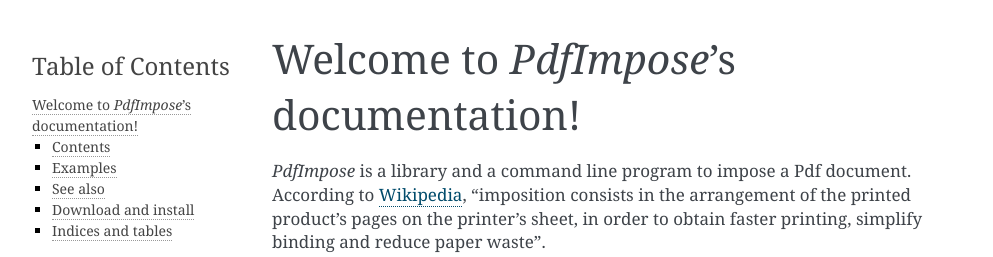
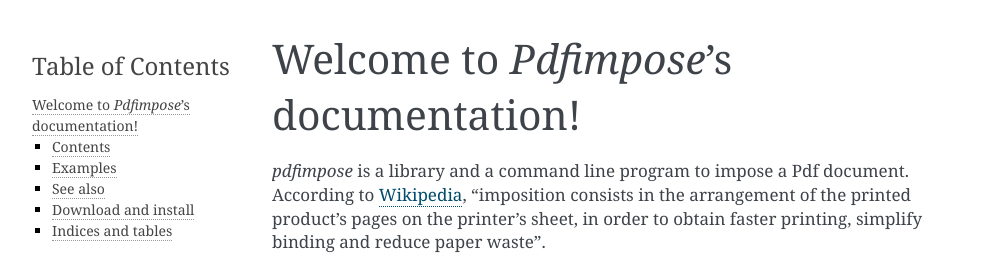
Before and after one commit to favilo/pdfimpose, a Sphinx documentation site: the page built from doc/index.rst, in a window 1280 px wide. Shown: the top 257 px of the page, without its empty margins (148-1141 px from the left). Built offline with Sphinx 7.4.7, drawn with Linux system fonts in a browser that asks for light colours.

```diff
--- a/doc/conf.py
+++ b/doc/conf.py
@@ -1,7 +1,7 @@
 #!/usr/bin/env python3
 # -*- coding: utf-8 -*-
 #
-# PdfImpose documentation build configuration file, created by
+# Pdfimpose documentation build configuration file, created by
 # sphinx-quickstart on Mon Oct 20 10:09:32 2014.
 #
 # This file is execfile()d with the current directory set to its
@@ -66,7 +66,7 @@ source_suffix = '.rst'
 master_doc = 'index'
 
 # General information about the project.
-project = 'PdfImpose'
+project = 'pdfimpose'
 copyright = '2014-2015, Louis Paternault'
 
 # The version info for the project you're documenting, acts as replacement for
@@ -199,7 +199,7 @@ html_static_path = ['_static']
 #html_file_suffix = None
 
 # Output file base name for HTML help builder.
-htmlhelp_basename = 'PdfImposedoc'
+htmlhelp_basename = 'pdfimposedoc'
 
 
 # -- Options for LaTeX output ---------------------------------------------
@@ -219,7 +219,7 @@ latex_elements = {
 # (source start file, target name, title,
 #  author, documentclass [howto, manual, or own class]).
 latex_documents = [
-  ('index', 'PdfImpose.tex', 'PdfImpose Documentation',
+  ('index', 'pdfimpose.tex', 'Pdfimpose Documentation',
    'Louis Paternault', 'manual'),
 ]
 
@@ -249,7 +249,7 @@ latex_documents = [
 # One entry per manual page. List of tuples
 # (source start file, name, description, authors, manual section).
 man_pages = [
-    ('index', 'PdfImpose', 'PdfImpose Documentation',
+    ('index', 'pdfimpose', 'Pdfimpose Documentation',
      ['Louis Paternault'], 1)
 ]
 
@@ -263,8 +263,8 @@ man_pages = [
 # (source start file, target name, title, author,
 #  dir menu entry, description, category)
 texinfo_documents = [
-  ('index', 'PdfImpose', 'PdfImpose Documentation',
-   'Louis Paternault', 'PdfImpose', 'One line description of project.',
+  ('index', 'pdfimpose', 'Pdfimpose Documentation',
+   'Louis Paternault', 'pdfimpose', 'One line description of project.',
    'Miscellaneous'),
 ]
 
--- a/doc/index.rst
+++ b/doc/index.rst
@@ -1,7 +1,7 @@
-Welcome to `PdfImpose`'s documentation!
+Welcome to `Pdfimpose`'s documentation!
 =======================================
 
-`PdfImpose` is a library and a command line program to impose a Pdf document.
+`pdfimpose` is a library and a command line program to impose a Pdf document.
 According to `Wikipedia <http://en.wikipedia.org/wiki/Imposition>`_,
 "imposition consists in the arrangement of the printed product's pages on the
 printer's sheet, in order to obtain faster printing, simplify binding and
--- a/pdfimpose/__init__.py
+++ b/pdfimpose/__init__.py
@@ -525,7 +525,7 @@ def _set_metadata(outpdf, inpdf=None):
                 infodict.update(inpdf.getDocumentInfo())
         infodict.update({
             NameObject('/Creator'): createStringObject(
-                'PdfImpose, using the PyPDF2 library — http://git.framasoft.org/spalax/pdfimpose'
+                'pdfimpose, using the PyPDF2 library — http://git.framasoft.org/spalax/pdfimpose'
                 )
         })
     except AttributeError:
--- a/setup.py
+++ b/setup.py
@@ -44,7 +44,7 @@ if sys.version_info < (3, 4, 0):
     install_requires.append("enum34")
 
 setup(
-        name='PdfImpose',
+        name='pdfimpose',
         version="0.1.1",
         packages=find_packages(exclude=["test*",]),
         setup_requires=["hgtools"],
```
Also changed, not shown: 1 other file.
